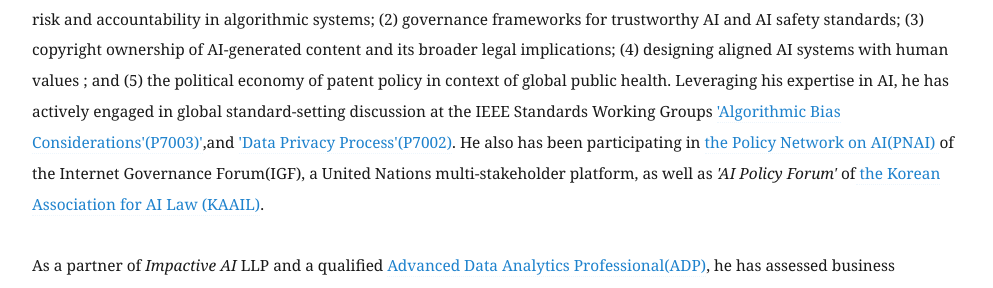
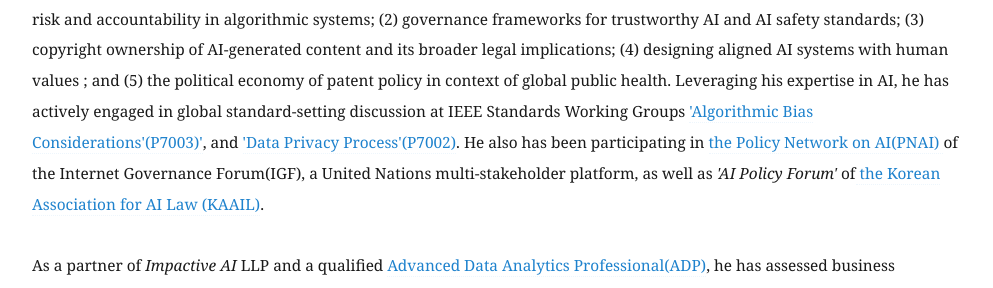
Before and after one commit to eunchangchoi/eunchangchoi.github.io, a Jekyll site: the page built from index.md, in a window 1280 px wide and 900 px high, scrolled down 363 px. Shown: the part 313-601 px from the top of the window, without its empty margins (68-1061 px from the left). Built offline with Jekyll 4.4.1, drawn with Linux system fonts in a browser that asks for light colours; some of the changed text lies outside the part shown.

Commit message:
Update index.md

```diff
--- a/index.md
+++ b/index.md
@@ -22,7 +22,7 @@
   <img style="vertical-align:top;height:200px;width:164px;" src="images/book10.png">
  <br>
  <br>
-<p style="font-size:1.1em"> Eun Chang Choi, 최은창(崔恩彰), is a leading expert in AI governance and scholar of issues at the nexus of machine learning, technology policy, and intellectual property law. His publications investigate (1) legal and policy issues associated with bias, risk and accountability in algorithmic systems; (2) governance frameworks for trustworthy AI and AI safety standards; (3) copyright ownership of AI-generated content and its broader legal implications; (4) designing aligned AI systems with human values ; and (5) the political economy of patent policy in context of global public health. Leveraging his expertise in AI, he has actively engaged in global standard-setting discussion at the IEEE Standards Working Groups <a href="https://sagroups.ieee.org/7003/">'Algorithmic Bias Considerations'(P7003)'</a>,and <a href="https://sagroups.ieee.org/7002"> 'Data Privacy Process'(P7002)</a>. He also has been participating in <a href="https://www.intgovforum.org/en/pnai"> the Policy Network on AI(PNAI) </a> of the Internet Governance Forum(IGF), a United Nations multi-stakeholder platform, as well as <i>'AI Policy Forum'</i> of<a href="http://kaail.or.kr"> the Korean Association for AI Law (KAAIL)</a>. <br>
+<p style="font-size:1.1em"> Eun Chang Choi, 최은창(崔恩彰), is a leading expert in AI governance and scholar of issues at the nexus of machine learning, technology policy, and intellectual property law. His publications investigate (1) legal and policy issues associated with bias, risk and accountability in algorithmic systems; (2) governance frameworks for trustworthy AI and AI safety standards; (3) copyright ownership of AI-generated content and its broader legal implications; (4) designing aligned AI systems with human values ; and (5) the political economy of patent policy in context of global public health. Leveraging his expertise in AI, he has actively engaged in global standard-setting discussion at IEEE Standards Working Groups <a href="https://sagroups.ieee.org/7003/">'Algorithmic Bias Considerations'(P7003)'</a>, and <a href="https://sagroups.ieee.org/7002">'Data Privacy Process'(P7002)</a>. He also has been participating in <a href="https://www.intgovforum.org/en/pnai"> the Policy Network on AI(PNAI) </a> of the Internet Governance Forum(IGF), a United Nations multi-stakeholder platform, as well as <i>'AI Policy Forum'</i> of<a href="http://kaail.or.kr"> the Korean Association for AI Law (KAAIL)</a>. <br>
   <br>
 As a partner of <i> Impactive AI</i> LLP and a qualified <a href="https://www.dataq.or.kr/www/sub/a_05.do"> Advanced Data Analytics Professional(ADP)</a>, he has assessed business organzations on applying machine learning to optimize production lines, and demand forecasting. At the same time, he provided expert advice on technology policy-making for government agencies and public sector research institutes, which included in-depth consultancy work for <a href="https://eng.kcc.go.kr/user/ehpMain.do"> Korea Communications Commission(KCC) </a>,<a href="https://www.kisdi.re.kr/"> Korea Information Society Development Institute(KISDI)</a>, and <a href="https://www.stepi.re.kr/site/stepien/main.do"> Science and Technology Policy Institute(STEPI)</a>. More importantly, he contributed chapters of a research report "The Ethical Considerations of AI and Policy Response" submitted to the Presidential Committee on the Fourth Industrial Revolution, and on bias, risk and accountability of algorithms in government research reports <a href="https://scienceon.kisti.re.kr/commons/util/originalView.do?cn=TRKO202100006631&dbt=TRKO&rn="> "ICT-based Solutions to Social Problems in Intelligent Information Society" </a>.<br>
 
```
